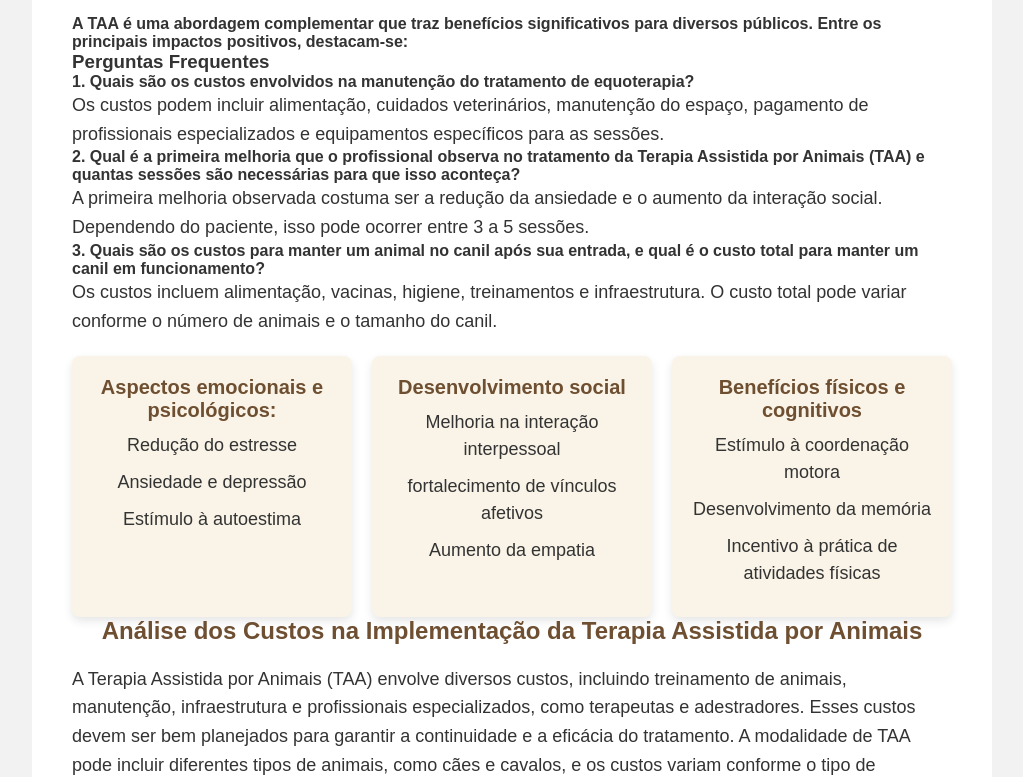
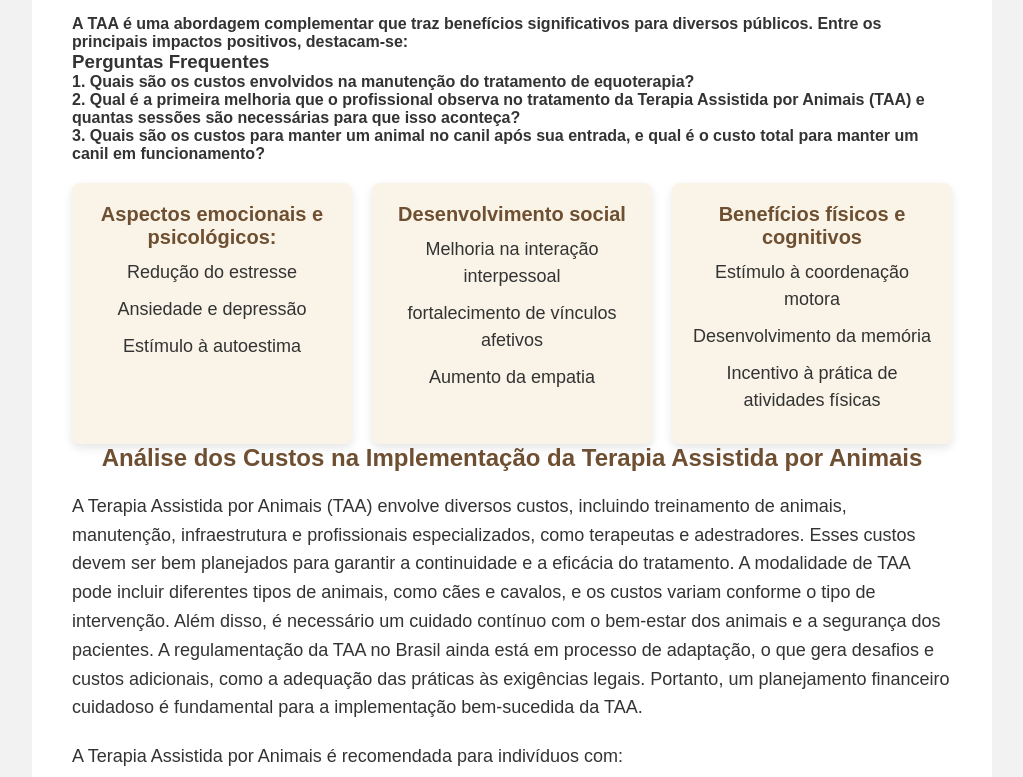
Before and after one commit to alemaga05/veterinaria, a plain HTML site: page index.html in a window 1280 px wide. Shown: the part 2065-2842 px from the top of the page, without its empty margins (128-1151 px from the left). Drawn offline with Linux system fonts and the light colour scheme; a script that the page names is missing.

Commit message:
Update index.html

```diff
--- a/index.html
+++ b/index.html
@@ -75,17 +75,14 @@
 
         <div class="faq-item">
             <h4>1. Quais são os custos envolvidos na manutenção do tratamento de equoterapia?</h4>
-            <p>Os custos podem incluir alimentação, cuidados veterinários, manutenção do espaço, pagamento de profissionais especializados e equipamentos específicos para as sessões.</p>
         </div>
 
         <div class="faq-item">
             <h4>2. Qual é a primeira melhoria que o profissional observa no tratamento da Terapia Assistida por Animais (TAA) e quantas sessões são necessárias para que isso aconteça?</h4>
-            <p>A primeira melhoria observada costuma ser a redução da ansiedade e o aumento da interação social. Dependendo do paciente, isso pode ocorrer entre 3 a 5 sessões.</p>
         </div>
 
         <div class="faq-item">
             <h4>3. Quais são os custos para manter um animal no canil após sua entrada, e qual é o custo total para manter um canil em funcionamento?</h4>
-            <p>Os custos incluem alimentação, vacinas, higiene, treinamentos e infraestrutura. O custo total pode variar conforme o número de animais e o tamanho do canil.</p>
         </div>
     </div>
 
```
